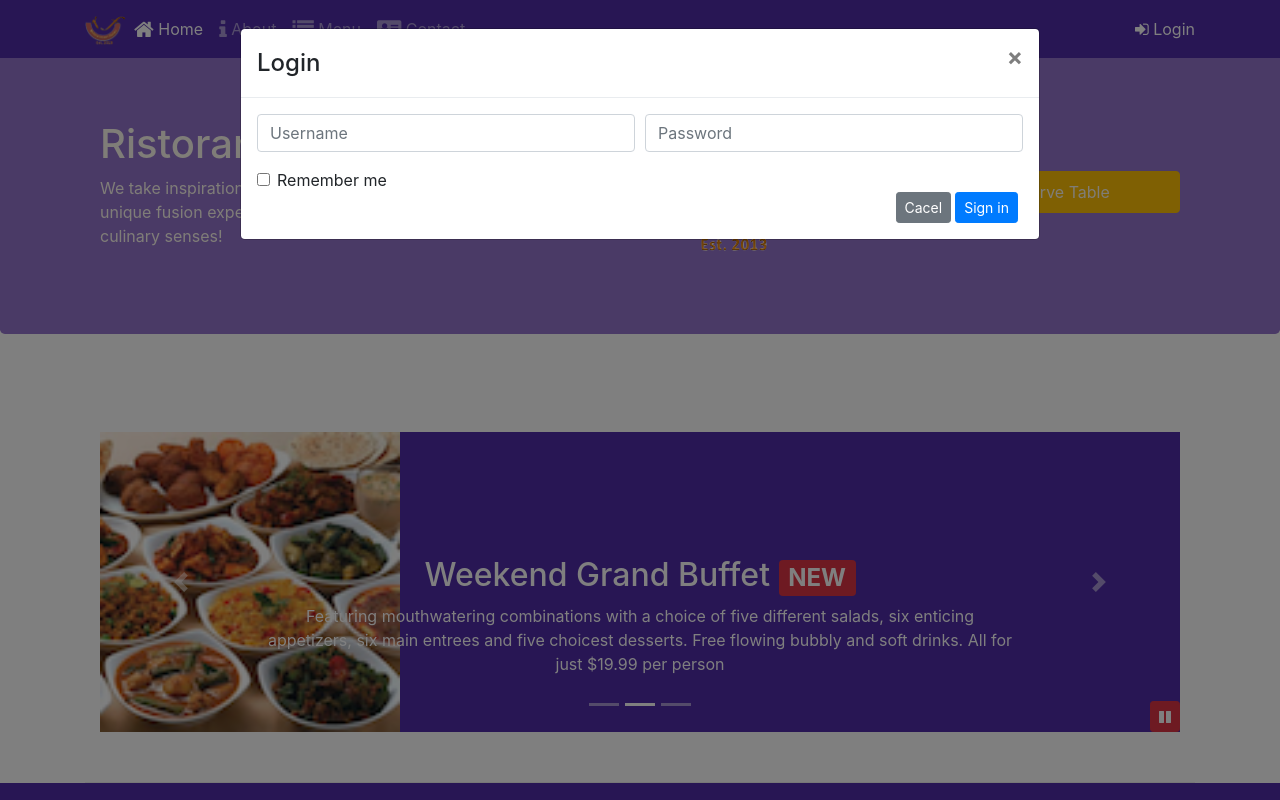
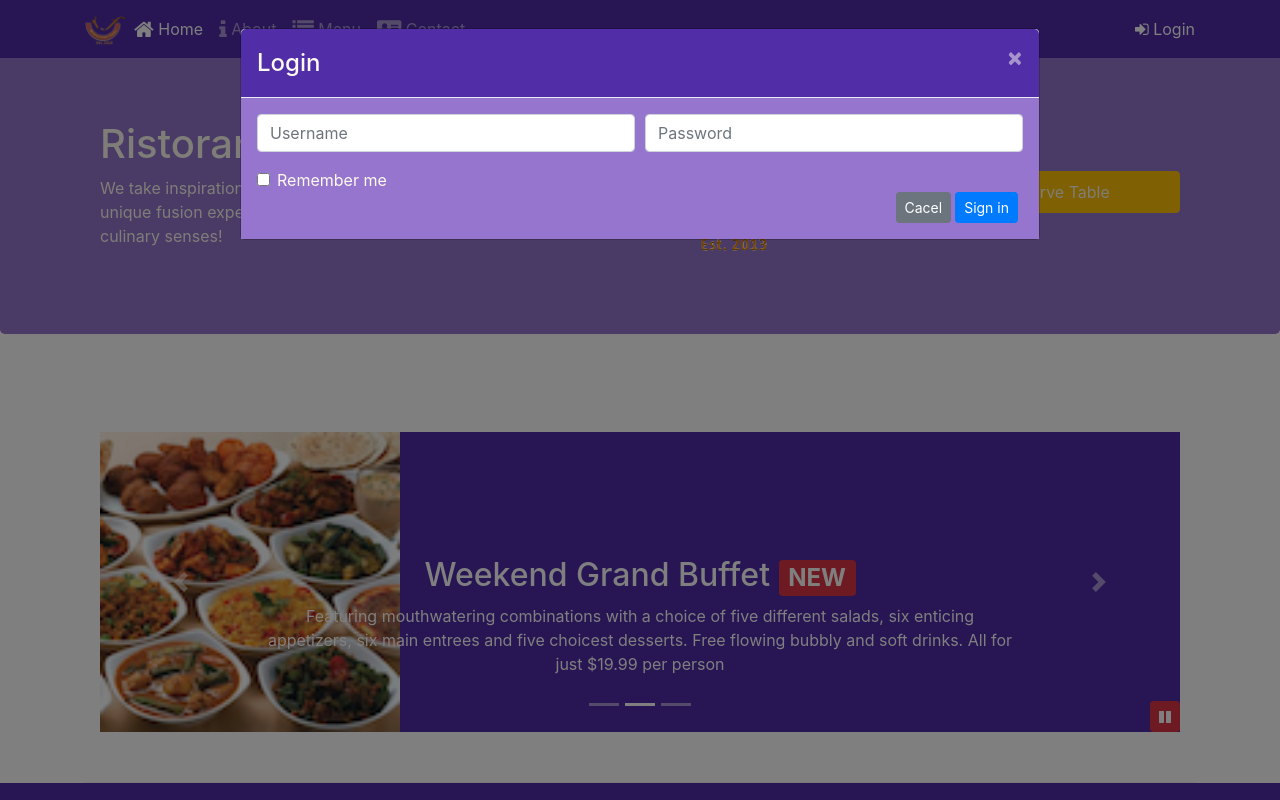
Before and after one commit to MbohBless/bootstrap_practice, a website: page index.html in a window 1280 px wide. Both pictures are taken after a click on the link "Login". Shown: the top 800 px of the page. Drawn offline with nearby package versions, Linux system fonts and the light colour scheme.

Commit message:
removed data toogle attrib

```diff
--- a/css/styles.scss
+++ b/css/styles.scss
@@ -65,7 +65,21 @@ body {
         }
     }
 }
+.modal-content {
+    color: floralwhite;
 
+    .modal-header {
+            background-color: $background-dark;
+
+            .close {
+                color: floralwhite;
+            }
+        }
+
+        .modal-body {
+            background-color: $background-light;
+        }
+    }
 .tab-content {
     border-left: 1px solid $lt-gray;
     border-right: 1px solid $lt-gray;
--- a/index.html
+++ b/index.html
@@ -31,7 +31,7 @@
                             Contact</a></li>
                 </ul>
                 <span class="navbar-text">
-                    <a href="" data-target="#loginModal" data-toggle="modal">
+                    <a href="" id="loginButton">
                         <span class="fa fa-sign-in"></span> Login
                     </a>
                 </span>
@@ -193,7 +193,7 @@
                     <img src="img/logo.png" alt="logo" class="img-fluid">
                 </div>
                 <div class="col-12 col-sm align-self-center">
-                    <a class="btn btn-warning btn-block nav-link" role="button" data-target="#reservationModal" data-toggle="modal">
+                    <a class="btn btn-warning btn-block nav-link" role="button" id="reserveButton">
                         Reserve Table
                     </a>
 
@@ -315,6 +315,14 @@
         <script src="node_modules/bootstrap/dist/js/bootstrap.min.js"></script>
         <script>
             $(document).ready(function () {
+                $("#loginButton").click(function () {
+                    event.preventDefault();
+                    $("#loginModal").modal("show");
+                });
+                $('#reserveButton').click(function () {
+                    event.preventDefault();
+                    $('#reservationModal').modal('show');
+                });
                 $("#mycarousel").carousel({ interval: 2000 });
                 $("#carouselButton").click(function () {
                     if ($("#carouselButton").children("span").hasClass('fa-pause')) {
@@ -336,3 +344,4 @@
 </body>
 
 </html>
+data-target="#loginModal" data-toggle="modal"
```
Also changed, not shown: css/styles.css.
